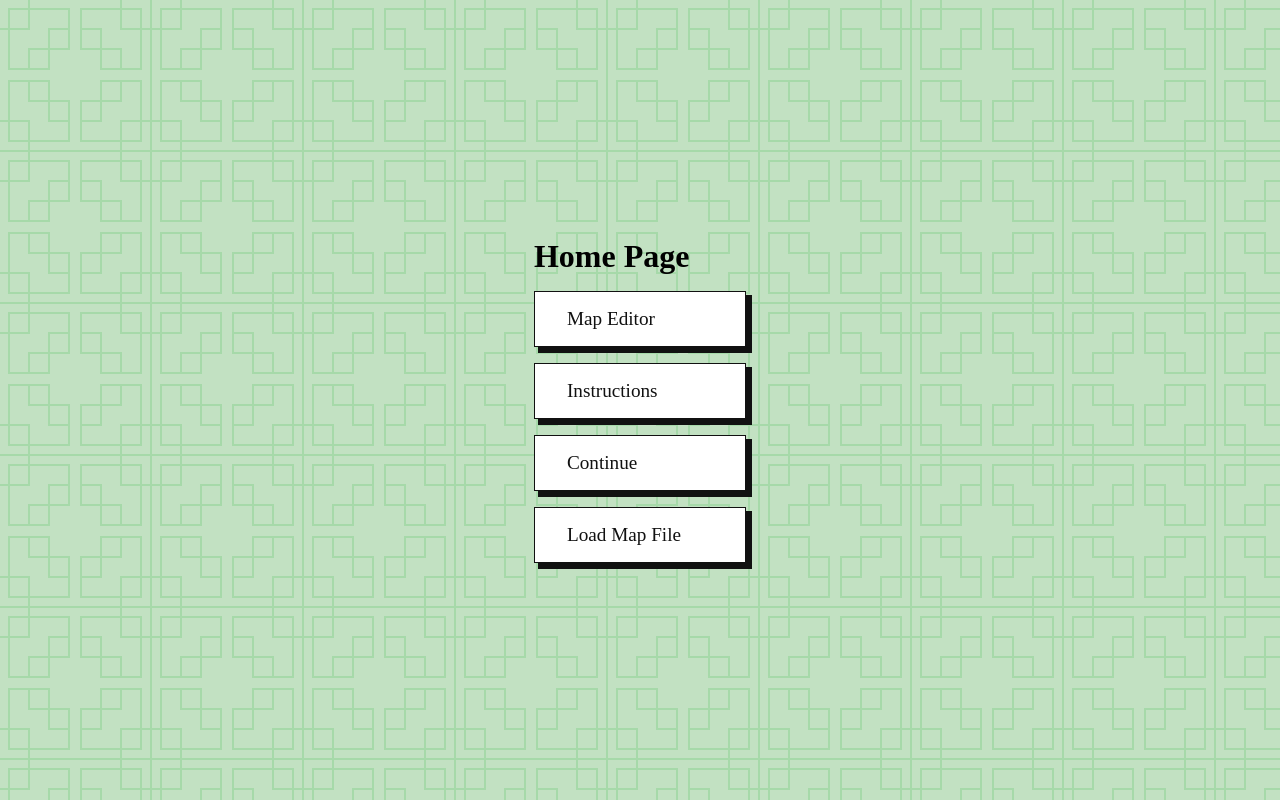
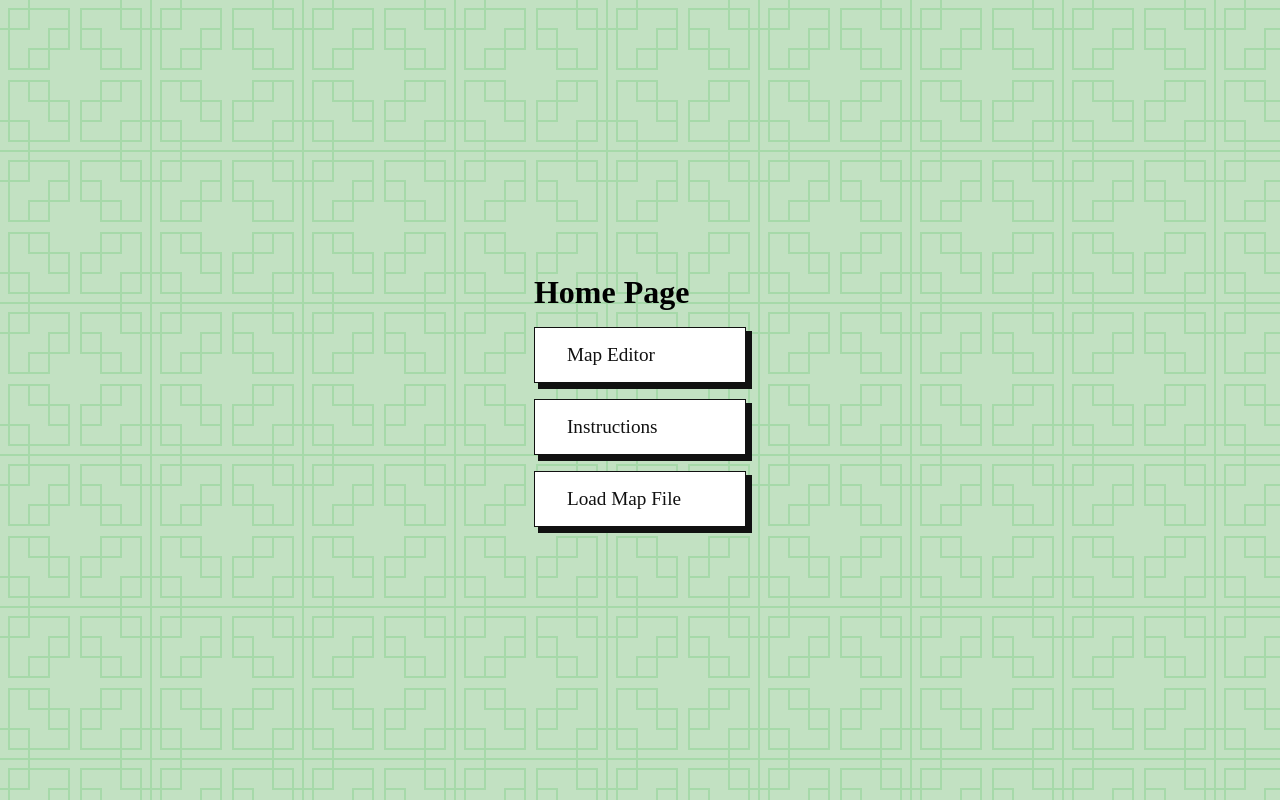
Before and after one commit to LuoIaoSeng/cpttm-ws-2025-modulecd, a Vue app: page / in a window 1280 px wide. Built offline with nearby package versions, Linux system fonts and the light colour scheme.

Commit message:
fix: localstorage get maps

```diff
--- a/src/views/HomeView.vue
+++ b/src/views/HomeView.vue
@@ -1,7 +1,18 @@
 <script setup>
+import { onMounted, ref } from 'vue'
 import { useRouter } from 'vue-router'
 
 const router = useRouter()
+
+const hasMap = ref(false)
+
+onMounted(() => {
+    if(localStorage.getItem('maps') === null) {
+        hasMap.value = false
+    } else {
+        hasMap.value = true
+    }
+})
 
 function loadMap() {
     const input = document.querySelector('#fileInput')
@@ -32,9 +43,7 @@ function loadMap() {
             <h1>Home Page</h1>
             <RouterLink class="link-button" to="editor/0">Map Editor</RouterLink>
             <RouterLink class="link-button" to="instructions">Instructions</RouterLink>
-            <RouterLink to="preview" v-if="() => {
-                return localStorage.getItem('maps') !== null
-            }" class="link-button">Continue</RouterLink>
+            <RouterLink to="preview" v-if="hasMap" class="link-button">Continue</RouterLink>
             <div class="link-button" @click="loadMap">Load Map File</div>
             <input type="file" id="fileInput" />
         </div>
```
